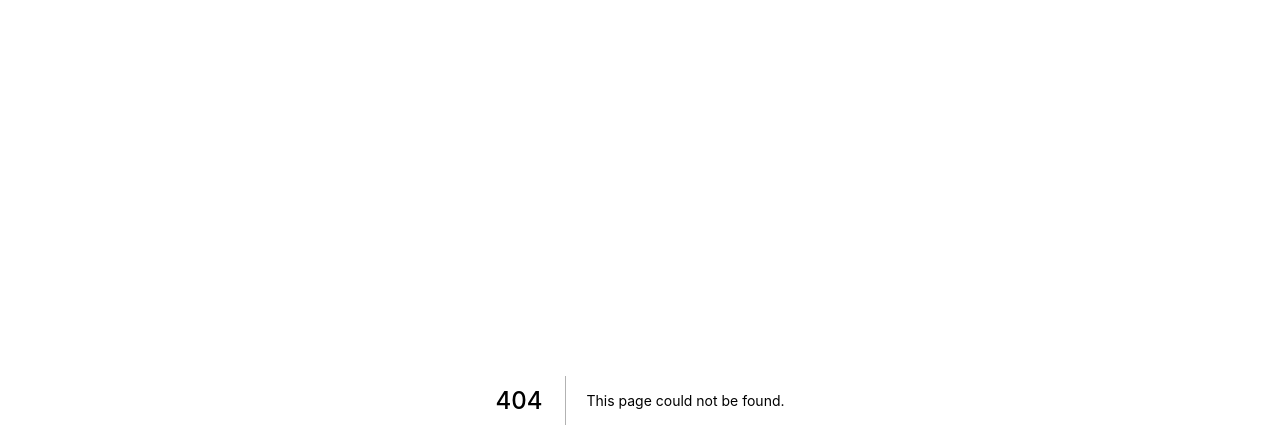
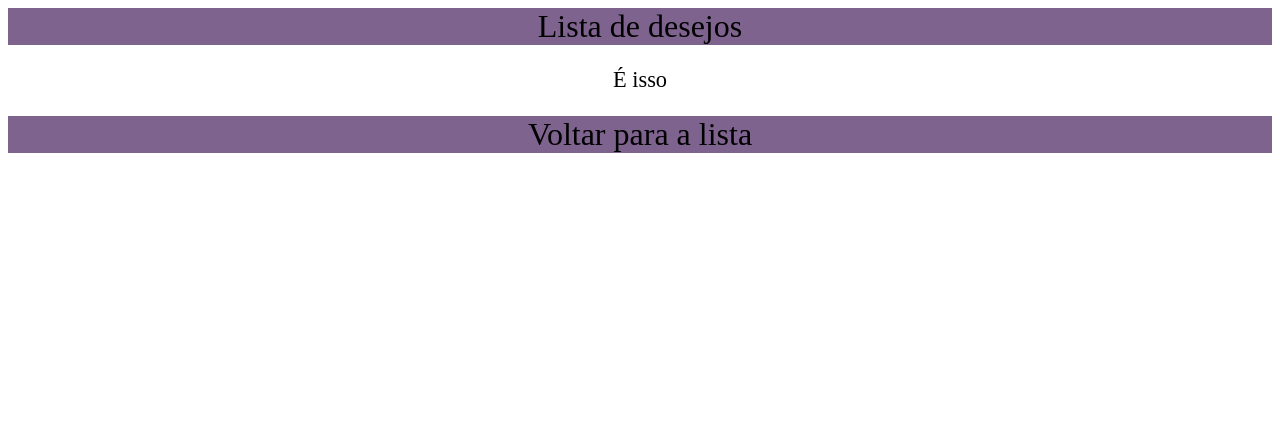
Before and after one commit to ffzanini/mine-wish-list, a Next.js app: page /about in a window 1280 px wide. Before the commit this address had no page. Shown: the top 448 px of the page. Built offline with nearby package versions, Linux system fonts and the light colour scheme.

Commit message:
Teste do link

```diff
--- /dev/null
+++ b/pages/about.js
@@ -0,0 +1,23 @@
+import Link from 'next/link';
+
+function About() {
+  return (
+    <>
+      <header style={{fontSize: 2 + 'rem', display: 'flex', justifyContent: 'center', textAlign: 'center', background: '#7F638F'}}>Lista de desejos</header>
+
+      <body style={{margin: 0, padding: 0, boxSizing: 'border-box'}}>
+      <div style={{fontSize: 1.4 + 'rem', display: 'flex', justifyContent: 'center', textAlign: 'center'}}>
+        <p>É isso</p>
+      </div>
+      <footer style={{fontSize: 2 + 'rem', display: 'flex', justifyContent: 'center', textAlign: 'center', background: '#7F638F'}}>
+      <Link href="/">
+        <a style={{textDecoration: 0, color: '#000'}}>Voltar para a lista</a>
+      </Link>
+      </footer>
+
+    </body>
+    </>
+  );
+}
+
+export default About;
```
Also changed, not shown: pages/index.js (+8 -0 lines).
